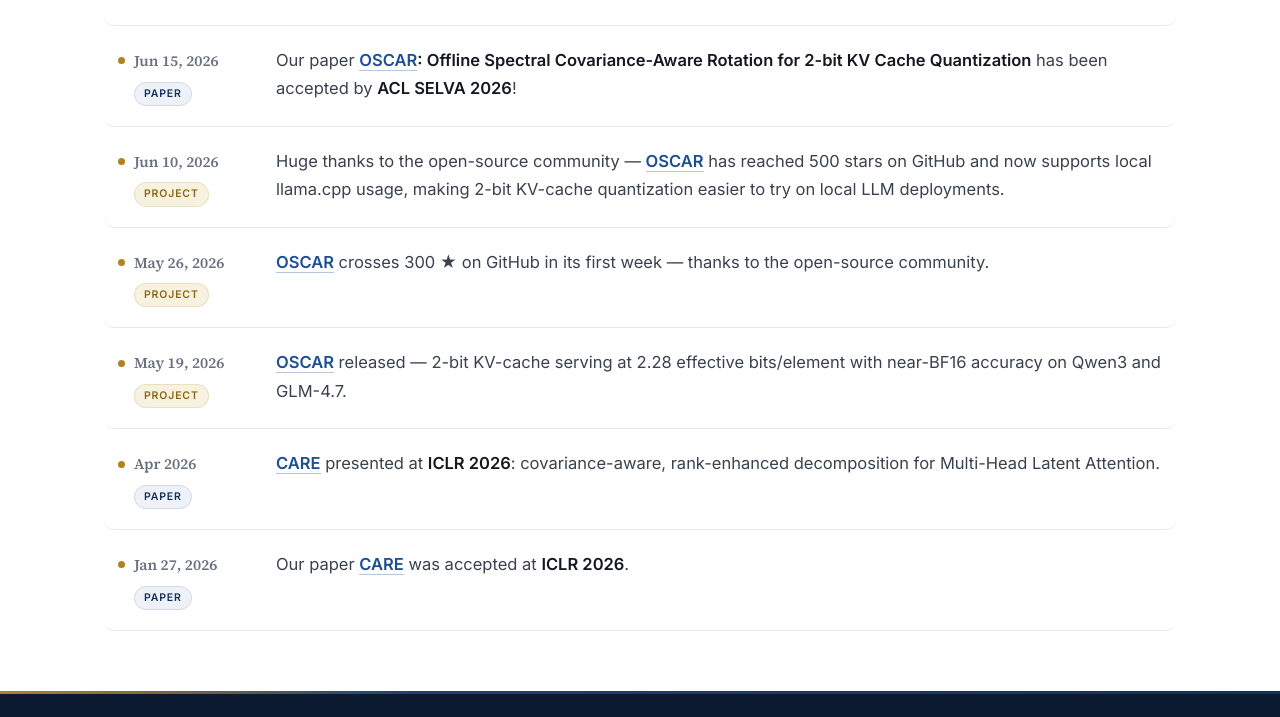
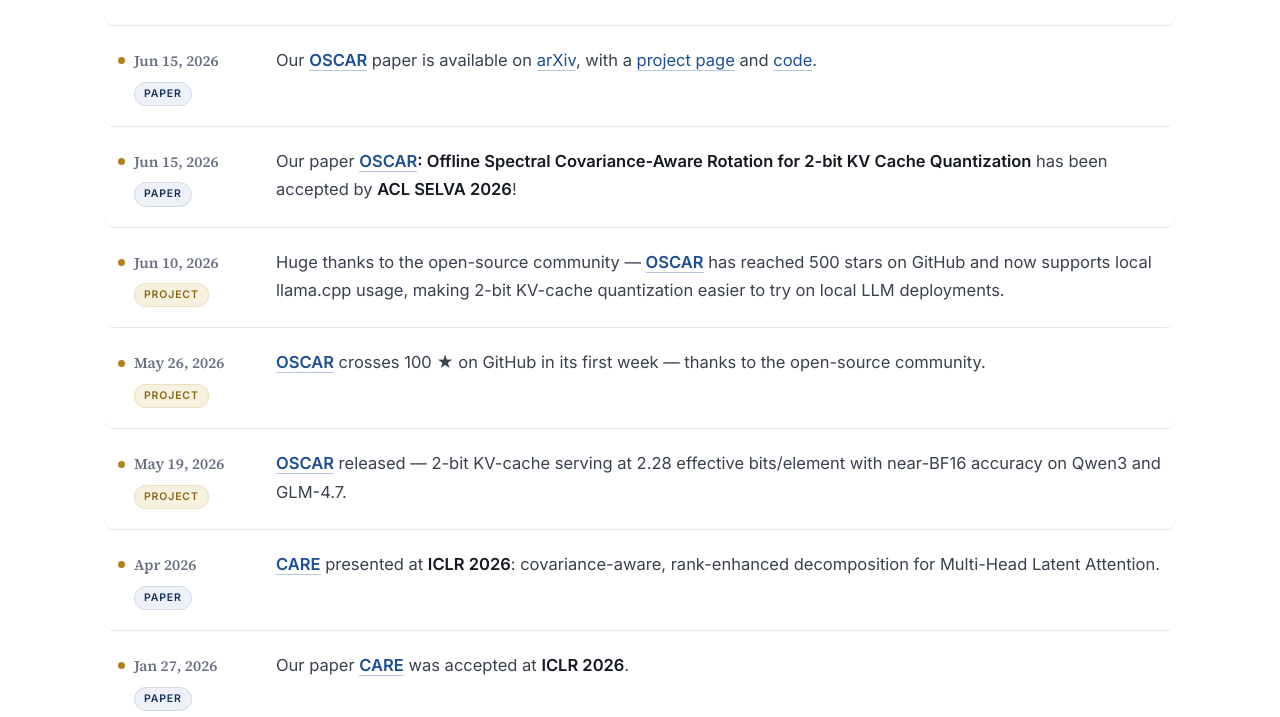
Before and after one commit to FutureMLS-Lab/FutureMLS-Lab.github.io, a plain HTML site: page news.html in a window 1280 px wide. Shown: the part 1116-1833 px from the top of the page. Drawn offline with Linux system fonts and the light colour scheme.

Commit message:
Align FutureMLS news with personal project updates

```diff
--- a/news.html
+++ b/news.html
@@ -130,6 +130,15 @@
           <span class="news__cat news__cat--paper" data-i18n="en">Paper</span>
           <span class="news__cat news__cat--paper" data-i18n="zh">论文</span>
         </div>
+        <p class="news__text" data-i18n="en">Our <strong><a href="projects/oscar.html">OSCAR</a></strong> paper is available on <a href="https://arxiv.org/abs/2605.17757">arXiv</a>, with a <a href="https://oscar-quantize.github.io/">project page</a> and <a href="https://github.com/FutureMLS-Lab/OSCAR">code</a>.</p>
+        <p class="news__text" data-i18n="zh">我们的 <strong><a href="projects/oscar.html">OSCAR</a></strong> 论文已上线 <a href="https://arxiv.org/abs/2605.17757">arXiv</a>，并提供<a href="https://oscar-quantize.github.io/">项目主页</a>与<a href="https://github.com/FutureMLS-Lab/OSCAR">代码</a>。</p>
+      </li>
+      <li class="news__item reveal">
+        <div class="news__meta">
+          <span class="news__date">Jun 15, 2026</span>
+          <span class="news__cat news__cat--paper" data-i18n="en">Paper</span>
+          <span class="news__cat news__cat--paper" data-i18n="zh">论文</span>
+        </div>
         <p class="news__text" data-i18n="en">Our paper <strong><a href="projects/oscar.html">OSCAR</a>: Offline Spectral Covariance-Aware Rotation for 2-bit KV Cache Quantization</strong> has been accepted by <strong>ACL SELVA 2026</strong>!</p>
         <p class="news__text" data-i18n="zh">我们的论文 <strong><a href="projects/oscar.html">OSCAR</a>: Offline Spectral Covariance-Aware Rotation for 2-bit KV Cache Quantization</strong> 已被 <strong>ACL SELVA 2026</strong> 接收!</p>
       </li>
@@ -148,8 +157,8 @@
           <span class="news__cat" data-i18n="en">Project</span>
           <span class="news__cat" data-i18n="zh">项目</span>
         </div>
-        <p class="news__text" data-i18n="en"><strong><a href="projects/oscar.html">OSCAR</a></strong> crosses 300&nbsp;★ on GitHub in its first week — thanks to the open-source community.</p>
-        <p class="news__text" data-i18n="zh"><strong><a href="projects/oscar.html">OSCAR</a></strong> 上线首周 GitHub star 数突破 300&nbsp;★——感谢开源社区。</p>
+        <p class="news__text" data-i18n="en"><strong><a href="projects/oscar.html">OSCAR</a></strong> crosses 100&nbsp;★ on GitHub in its first week — thanks to the open-source community.</p>
+        <p class="news__text" data-i18n="zh"><strong><a href="projects/oscar.html">OSCAR</a></strong> 上线首周 GitHub star 数突破 100&nbsp;★——感谢开源社区。</p>
       </li>
       <li class="news__item reveal">
         <div class="news__meta">
```
Also changed, not shown: index.html (+12 -3 lines).
